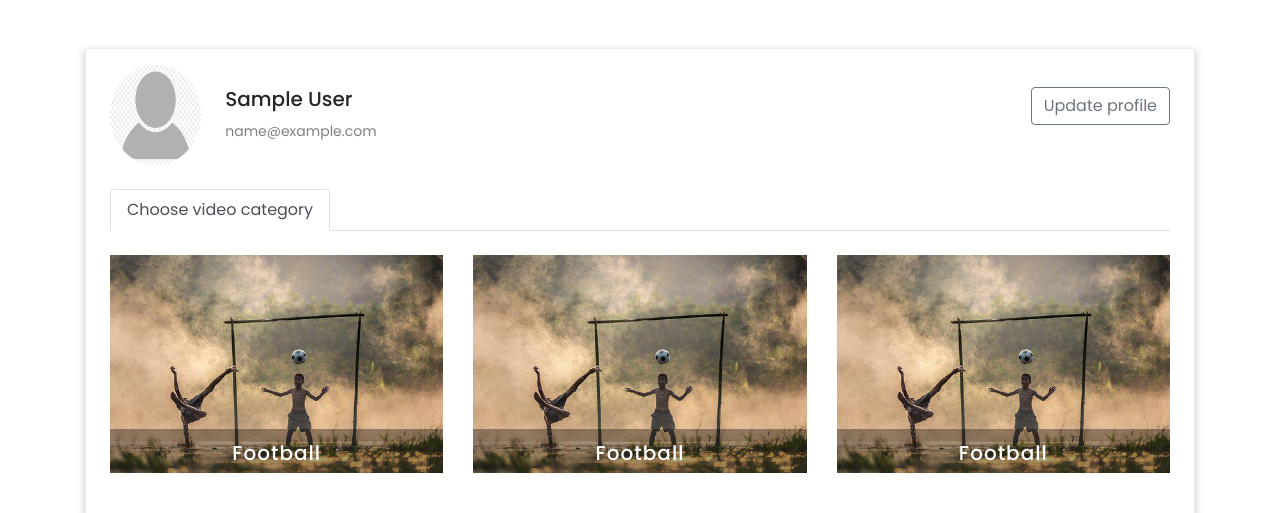
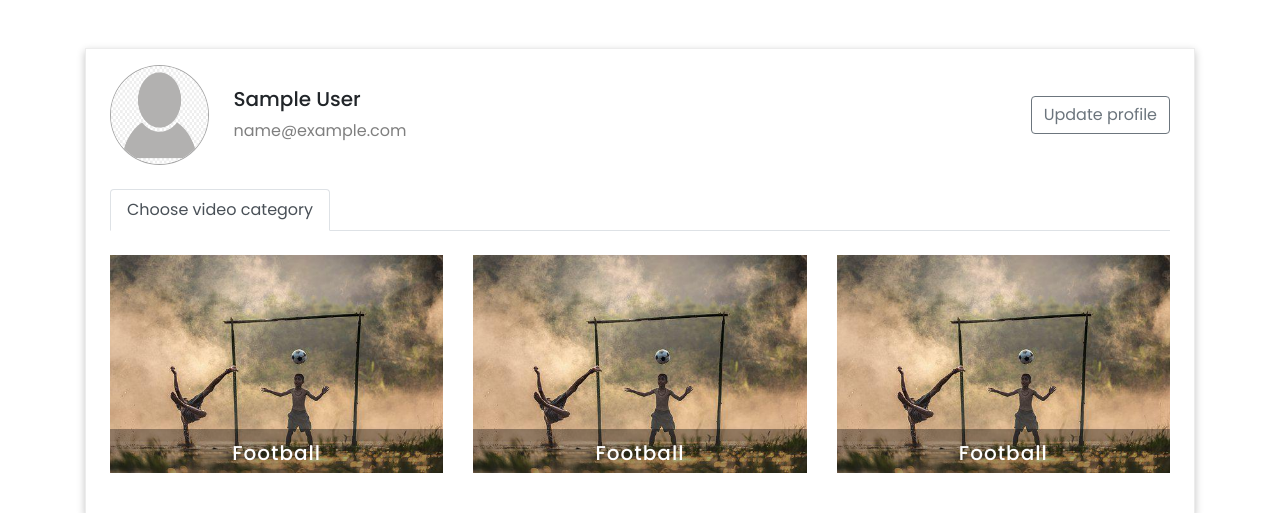
Before and after one commit to Dharam-shah/fun-olympic, a Django app: page /account/profile/ in a window 1280 px wide. Shown: the part 84-597 px from the top of the page. Run offline with Django 4.2, Linux system fonts and the light colour scheme; the visitor is signed in with stand-in values (Sample User, id 1).

Commit message:
profile page updated

```diff
--- a/static/css/style.css
+++ b/static/css/style.css
@@ -694,14 +694,31 @@ a {
     align-items: center;
 }
 
+.profile-card .profile-card__content .user-detail{
+    display: flex;
+    flex-wrap: wrap;
+    align-items: center;
+}
+
+@media (min-width: 576px) {
+    .profile-card .profile-card__content .user-detail{
+        justify-content: space-between;
+    }
+}
+
 .profile-card .profile-card__content .user-detail span {
     color: rgba(0, 0, 0, 0.5);
-    font-size: 14px;
+    font-size: 16px;
+}
+
+.profile-card .profile-card__content .user-detail h2{
+    text-transform: capitalize;
 }
 
 .profile-card .profile-pic img {
-    width: 100px;
+    width: 110px;
     height: 100px;
+    border: 1px solid rgba(0, 0, 0, .35);
 }
 
 @media (min-width: 992px) {
--- a/templates/user/user_profile.html
+++ b/templates/user/user_profile.html
@@ -2,7 +2,7 @@
 <section class="profile-card py-3 py-sm-4 py-lg-5">
     <div class="container">
         <div class="profile-card__content">
-            <div class="profile-card__top mb-2 mb-sm-3 mb-lg-4">
+            <div class="profile-card__top mb-3 mb-lg-4">
                 <div class="profile-pic">
                     <img alt="User Pic" src="
                     {% if request.user.image %} {{ request.user.image.url }}
@@ -11,12 +11,12 @@
                     {% endif %}
                     " alt="Image" height="512" class="profile-image1 img-fluid rounded-circle" width="512">
                 </div>
-                <div class="user-detail pl-2 pl-sm-3 pl-lg-4 d-flex justify-content-between w-100">
+                <div class="user-detail pl-3 pl-lg-4 w-100">
                     <div class="joined-date">
                         <h2 class="h5">{{ request.user.first_name }} {{ request.user.last_name }}</h2>
                         <span>{{ request.user.email }}</span>
                     </div>
-                    <div class="joined-date">
+                    <div class="joined-date pt-2 pt-sm-0">
                         <a class="btn btn-outline-secondary" href="{% url 'update-profile' request.user.id %}" role="button">Update profile</a>
                     </div>
                 </div>
```
